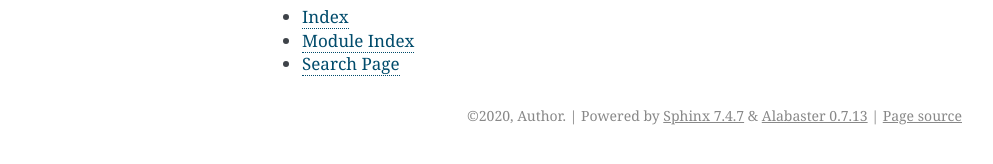
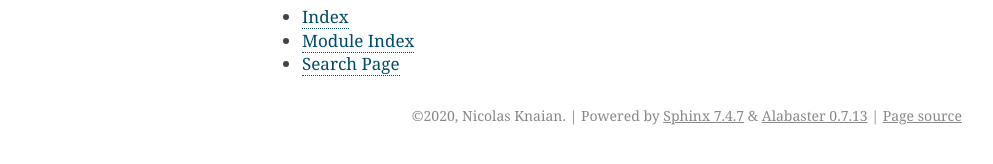
Before and after one commit to nknaian/snoozin, a Sphinx documentation site: the page built from docs/index.rst, in a window 1280 px wide. Shown: the part 574-738 px from the top of the page, without its empty margins (148-1141 px from the left). Built offline with Sphinx 7.4.7, drawn with Linux system fonts in a browser that asks for light colours.

Commit message:
restoring correct author to conf

```diff
--- a/docs/conf.py
+++ b/docs/conf.py
@@ -18,8 +18,8 @@ sys.path.insert(0, os.path.abspath('..'))
 # -- Project information -----------------------------------------------------
 
 project = 'snoozingmail'
-copyright = '2020, Author'
-author = 'Author'
+copyright = '2020, Nicolas Knaian'
+author = 'Nicolas Knaian'
 release = '0.0.5'
 
 
```
